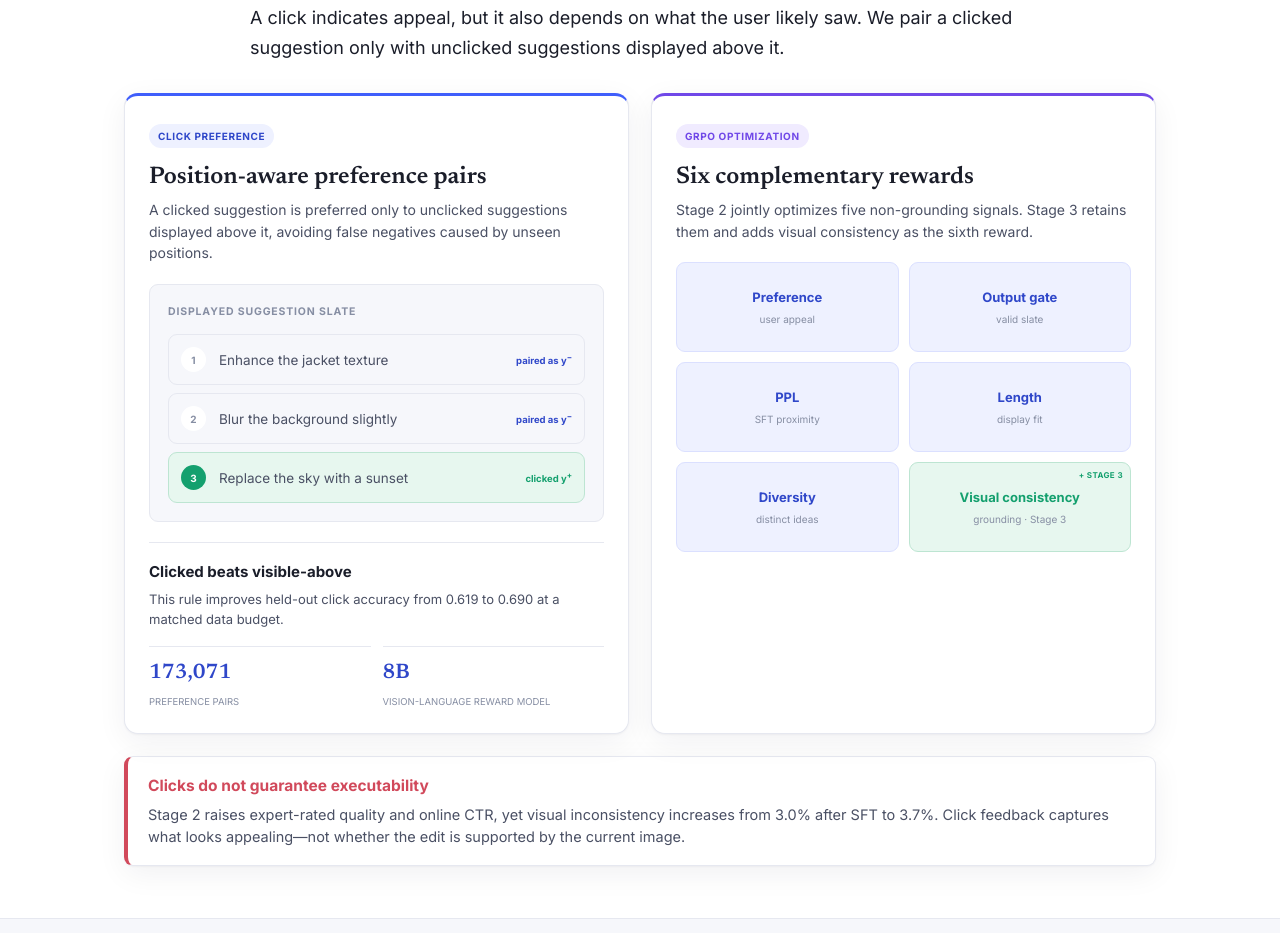
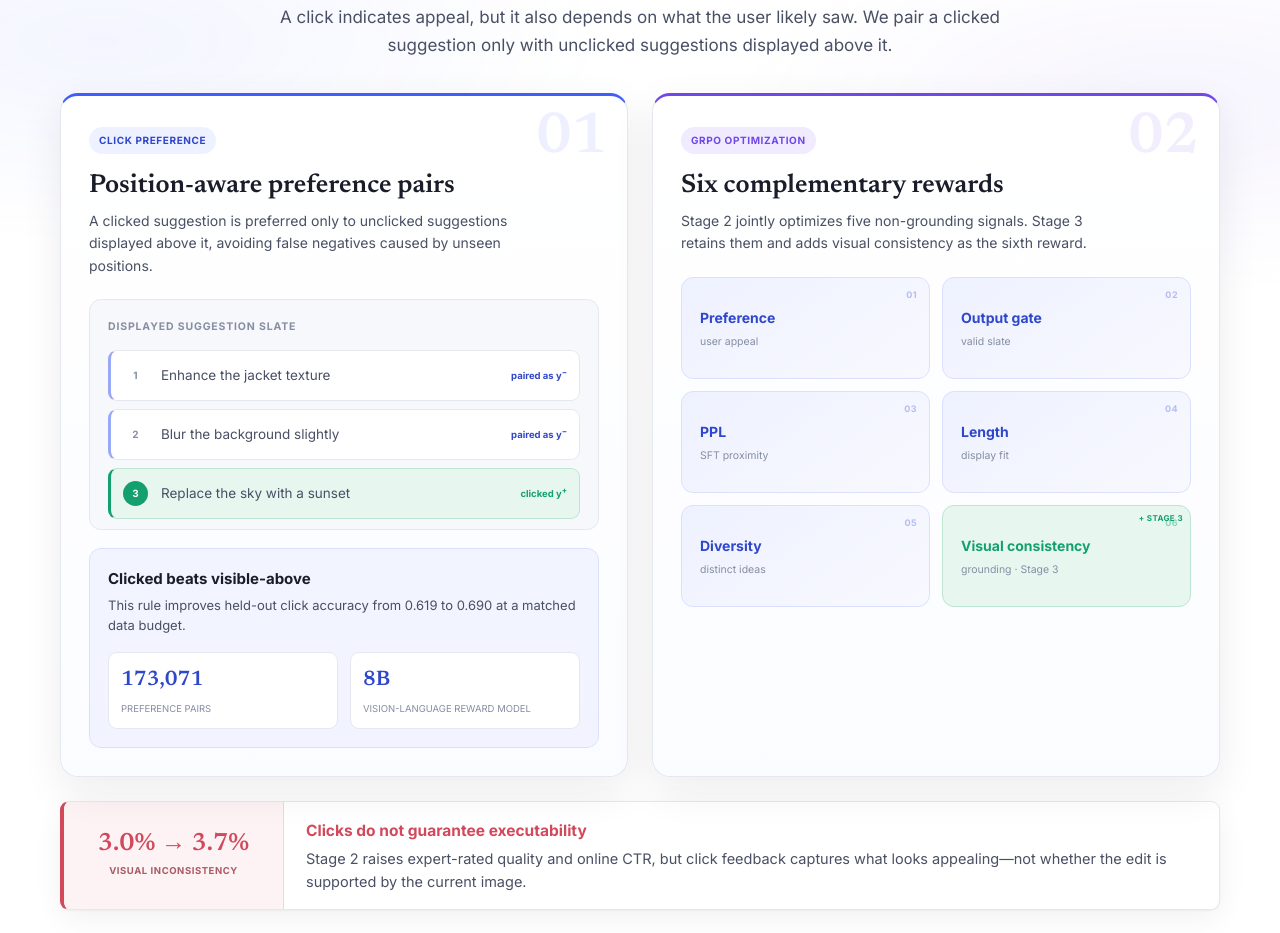
Before and after one commit to What-to-Edit-Next/What-to-Edit-Next.github.io, a plain HTML site: page index.html in a window 1280 px wide. Shown: the part 4687-5620 px from the top of the page. Drawn offline with nearby package versions, Linux system fonts and the light colour scheme.

Commit message:
Polish click-alignment section layout

```diff
--- a/css/style.css
+++ b/css/style.css
@@ -826,25 +826,60 @@ h1.title { max-width: 1040px; }
 .pipeline-summary .pipeline-final { background: var(--ours-soft); border-radius: 10px; }
 .pipeline-summary .pipeline-final strong { color: var(--ours); }
 
+#click-alignment {
+  position: relative;
+  overflow: hidden;
+  background:
+    radial-gradient(700px 280px at 8% 18%, rgba(63, 94, 251, .06), transparent 72%),
+    radial-gradient(620px 260px at 92% 24%, rgba(112, 72, 232, .06), transparent 72%),
+    #fff;
+}
+#click-alignment .wrap-wide { max-width: 1220px; }
+.stage2-lead {
+  max-width: 760px;
+  margin: 18px auto 0;
+  color: var(--ink-soft);
+  font-size: 17px;
+  line-height: 1.65;
+  text-align: center;
+}
 .stage2-columns {
   display: grid;
   grid-template-columns: repeat(2, minmax(0, 1fr));
   align-items: stretch;
-  gap: 22px;
-  margin: 30px auto 0;
+  gap: 24px;
+  max-width: 1160px;
+  margin: 34px auto 0;
 }
 .stage2-panel {
-  padding: 24px;
-  background: var(--bg-card);
+  position: relative;
+  overflow: hidden;
+  padding: 28px;
+  background: linear-gradient(180deg, #fff 0%, #fbfcff 100%);
   border: 1px solid var(--line);
   border-top: 3px solid var(--accent);
-  border-radius: var(--radius);
-  box-shadow: var(--shadow);
+  border-radius: 18px;
+  box-shadow: 0 14px 42px rgba(20, 25, 45, .08);
+}
+.stage2-panel::after {
+  content: "01";
+  position: absolute;
+  top: 13px;
+  right: 20px;
+  color: rgba(63, 94, 251, .09);
+  font-family: var(--serif);
+  font-size: 58px;
+  font-weight: 600;
+  line-height: 1;
+  pointer-events: none;
 }
 .stage2-panel.grpo-panel { border-top-color: #7048e8; }
+.stage2-panel.grpo-panel::after { content: "02"; color: rgba(112, 72, 232, .09); }
 .stage2-label {
+  position: relative;
+  z-index: 1;
   display: inline-block;
-  padding: 4px 9px;
+  padding: 5px 10px;
   color: var(--accent-dark);
   background: var(--accent-soft);
   border-radius: 999px;
@@ -854,14 +889,16 @@ h1.title { max-width: 1040px; }
   text-transform: uppercase;
 }
 .grpo-panel .stage2-label { color: #7048e8; background: #f0ebff; }
-.stage2-panel > h3 { margin: 15px 0 7px; font-family: var(--serif); font-size: 24px; line-height: 1.2; }
-.stage2-panel > p { margin: 0; color: var(--ink-soft); font-size: 14px; line-height: 1.55; }
+.stage2-panel > h3 { position: relative; z-index: 1; margin: 17px 0 8px; font-family: var(--serif); font-size: 26px; line-height: 1.2; }
+.stage2-panel > p { position: relative; z-index: 1; max-width: 48ch; margin: 0; color: var(--ink-soft); font-size: 14px; line-height: 1.6; }
 .slate-panel {
-  margin-top: 20px;
-  padding: 18px;
-  background: var(--bg-alt);
+  position: relative;
+  z-index: 1;
+  margin-top: 22px;
+  padding: 18px 18px 10px;
+  background: #f7f8fc;
   border: 1px solid var(--line);
-  border-radius: var(--radius-sm);
+  border-radius: 12px;
 }
 .slate-title {
   display: block;
@@ -879,8 +916,9 @@ h1.title { max-width: 1040px; }
   gap: 10px;
   margin-top: 8px;
   padding: 12px;
-  background: var(--bg-alt);
+  background: #fff;
   border: 1px solid var(--line);
+  border-left: 3px solid #9aa8f8;
   border-radius: 9px;
 }
 .suggestion-row > span {
@@ -896,36 +934,63 @@ h1.title { max-width: 1040px; }
 }
 .suggestion-row p { margin: 0; color: var(--ink-soft); font-size: 13.5px; }
 .suggestion-row em { color: var(--accent-dark); font-size: 9.5px; font-style: normal; font-weight: 700; }
-.suggestion-row.clicked { background: var(--ours-soft); border-color: #bde5d2; }
+.suggestion-row.clicked { background: var(--ours-soft); border-color: #bde5d2; border-left-color: var(--ours); }
 .suggestion-row.clicked > span { color: #fff; background: var(--ours); }
 .suggestion-row.clicked em { color: var(--ours); }
-.pair-summary { margin-top: 20px; padding-top: 17px; border-top: 1px solid var(--line); }
+.pair-summary {
+  position: relative;
+  z-index: 1;
+  margin-top: 18px;
+  padding: 18px;
+  background: rgba(238, 241, 255, .68);
+  border: 1px solid #dbe0ff;
+  border-radius: 12px;
+}
 .pair-summary h4 { margin: 0 0 5px; font-size: 15px; }
 .pair-summary > p { margin: 0; color: var(--ink-soft); font-size: 13px; line-height: 1.5; }
 .pair-summary dl { display: grid; grid-template-columns: 1fr 1fr; gap: 12px; margin: 17px 0 0; }
-.pair-summary dl div { padding-top: 10px; border-top: 1px solid var(--line); }
+.pair-summary dl div { padding: 11px 12px; background: #fff; border: 1px solid var(--line); border-radius: 9px; }
 .pair-summary dt { color: var(--accent-dark); font-family: var(--serif); font-size: 21px; font-weight: 600; }
 .pair-summary dd { margin: 2px 0 0; color: var(--ink-faint); font-size: 9.5px; text-transform: uppercase; }
 
 .reward-row {
+  position: relative;
+  z-index: 1;
+  counter-reset: reward;
   display: grid;
   grid-template-columns: repeat(2, minmax(0, 1fr));
-  gap: 10px;
-  margin: 20px 0 0;
+  grid-auto-rows: minmax(102px, 1fr);
+  gap: 12px;
+  margin: 22px 0 0;
 }
 .reward-row > span {
-  min-height: 90px;
+  position: relative;
+  min-height: 102px;
   display: flex;
   flex-direction: column;
   justify-content: center;
-  padding: 14px;
-  background: var(--accent-soft);
+  align-items: flex-start;
+  padding: 18px;
+  background: linear-gradient(145deg, var(--accent-soft), #f8f9ff);
   border: 1px solid #dbe0ff;
-  border-radius: var(--radius-sm);
-  text-align: center;
+  border-radius: 12px;
+  text-align: left;
+  transition: transform .16s ease, box-shadow .16s ease;
 }
-.reward-row b { color: var(--accent-dark); font-size: 13px; }
-.reward-row small { margin-top: 3px; color: var(--ink-faint); font-size: 10px; }
+.reward-row > span:hover { transform: translateY(-2px); box-shadow: 0 9px 22px rgba(63, 94, 251, .09); }
+.reward-row > span::after {
+  counter-increment: reward;
+  content: "0" counter(reward);
+  position: absolute;
+  top: 10px;
+  right: 12px;
+  color: rgba(47, 71, 201, .32);
+  font-size: 9px;
+  font-weight: 800;
+  letter-spacing: .05em;
+}
+.reward-row b { color: var(--accent-dark); font-size: 14px; }
+.reward-row small { margin-top: 4px; color: var(--ink-faint); font-size: 10.5px; }
 .reward-row .reward-grounding {
   position: relative;
   background: var(--ours-soft);
@@ -943,7 +1008,29 @@ h1.title { max-width: 1040px; }
   text-transform: uppercase;
 }
 .reward-row .reward-grounding b { color: var(--ours); }
-#click-alignment .callout { max-width: 1080px; margin-top: 22px; }
+.reward-row .reward-grounding::after { color: rgba(20, 160, 110, .42); }
+#click-alignment .callout { max-width: 1160px; margin-top: 24px; }
+.stage2-warning {
+  display: grid;
+  grid-template-columns: minmax(170px, 220px) 1fr;
+  align-items: center;
+  gap: 22px;
+  padding: 0 22px 0 0;
+  overflow: hidden;
+}
+.warning-metric {
+  align-self: stretch;
+  display: flex;
+  flex-direction: column;
+  justify-content: center;
+  padding: 18px 22px;
+  background: #fdf3f5;
+  border-right: 1px solid #f3d6dc;
+  text-align: center;
+}
+.warning-metric strong { color: var(--warn); font-family: var(--serif); font-size: 25px; line-height: 1; }
+.warning-metric span { margin-top: 6px; color: #a85a67; font-size: 9.5px; font-weight: 700; letter-spacing: .06em; text-transform: uppercase; }
+.stage2-warning > div:last-child { padding-block: 16px; }
 
 .verifier-steps {
   display: grid;
@@ -1078,6 +1165,15 @@ h1.title { max-width: 1040px; }
   .suggestion-row { grid-template-columns: 26px 1fr; }
   .suggestion-row em { grid-column: 2; }
   .reward-row { grid-template-columns: 1fr 1fr; }
+  .stage2-panel { padding: 22px; }
+  .stage2-warning { grid-template-columns: 1fr; gap: 0; padding: 0; }
+  .warning-metric { border-right: 0; border-bottom: 1px solid #f3d6dc; }
+  .stage2-warning > div:last-child { padding: 18px; }
   .verifier-steps { grid-template-columns: 1fr; }
   .result-callouts { grid-template-columns: 1fr; }
 }
+
+@media (max-width: 520px) {
+  .reward-row { grid-template-columns: 1fr; }
+  .pair-summary dl { grid-template-columns: 1fr; }
+}
--- a/index.html
+++ b/index.html
@@ -19,7 +19,7 @@
 <script defer src="https://cdn.jsdelivr.net/npm/katex@0.16.11/dist/katex.min.js" crossorigin="anonymous"></script>
 <script defer src="https://cdn.jsdelivr.net/npm/katex@0.16.11/dist/contrib/auto-render.min.js" crossorigin="anonymous"></script>
 <link rel="icon" href="favicon.svg" type="image/svg+xml">
-<link rel="stylesheet" href="css/style.css?v=10">
+<link rel="stylesheet" href="css/style.css?v=11">
 </head>
 <body>
 
@@ -209,12 +209,10 @@
 
 <!-- ======================= STAGE 2 ======================= -->
 <section id="click-alignment">
-  <div class="wrap">
+  <div class="wrap-wide">
     <p class="eyebrow">Stage 2 · Behavioral supervision</p>
     <h2 class="sec">Learning from clicks without learning position bias</h2>
-    <div class="prose">
-      <p class="lead">A click indicates appeal, but it also depends on what the user likely saw. We pair a clicked suggestion only with unclicked suggestions displayed above it.</p>
-    </div>
+    <p class="stage2-lead">A click indicates appeal, but it also depends on what the user likely saw. We pair a clicked suggestion only with unclicked suggestions displayed above it.</p>
 
     <div class="stage2-columns">
       <article class="stage2-panel click-preference-panel">
@@ -254,9 +252,12 @@
       </article>
     </div>
 
-    <div class="callout bad">
-      <h4>Clicks do not guarantee executability</h4>
-      <p>Stage 2 raises expert-rated quality and online CTR, yet visual inconsistency increases from 3.0% after SFT to 3.7%. Click feedback captures what looks appealing—not whether the edit is supported by the current image.</p>
+    <div class="callout bad stage2-warning">
+      <div class="warning-metric"><strong>3.0% → 3.7%</strong><span>visual inconsistency</span></div>
+      <div>
+        <h4>Clicks do not guarantee executability</h4>
+        <p>Stage 2 raises expert-rated quality and online CTR, but click feedback captures what looks appealing—not whether the edit is supported by the current image.</p>
+      </div>
     </div>
   </div>
 </section>
```
